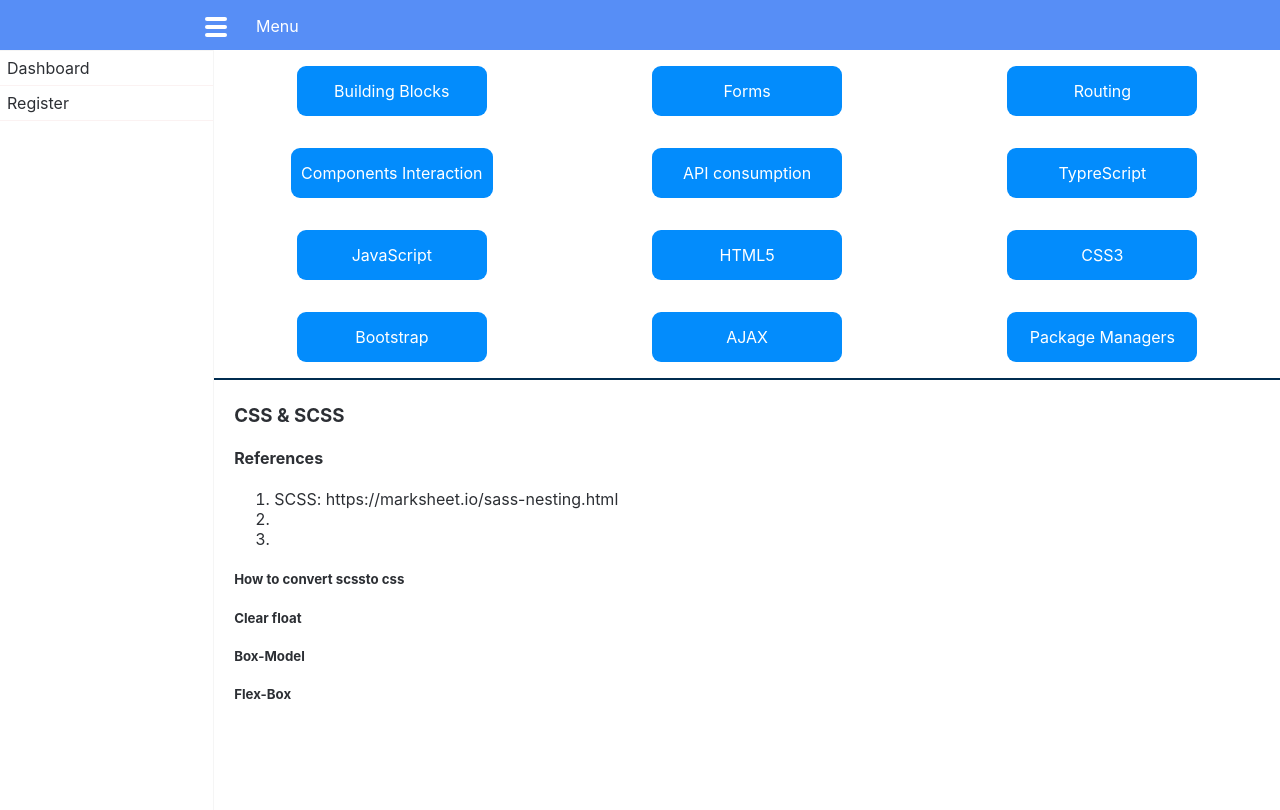
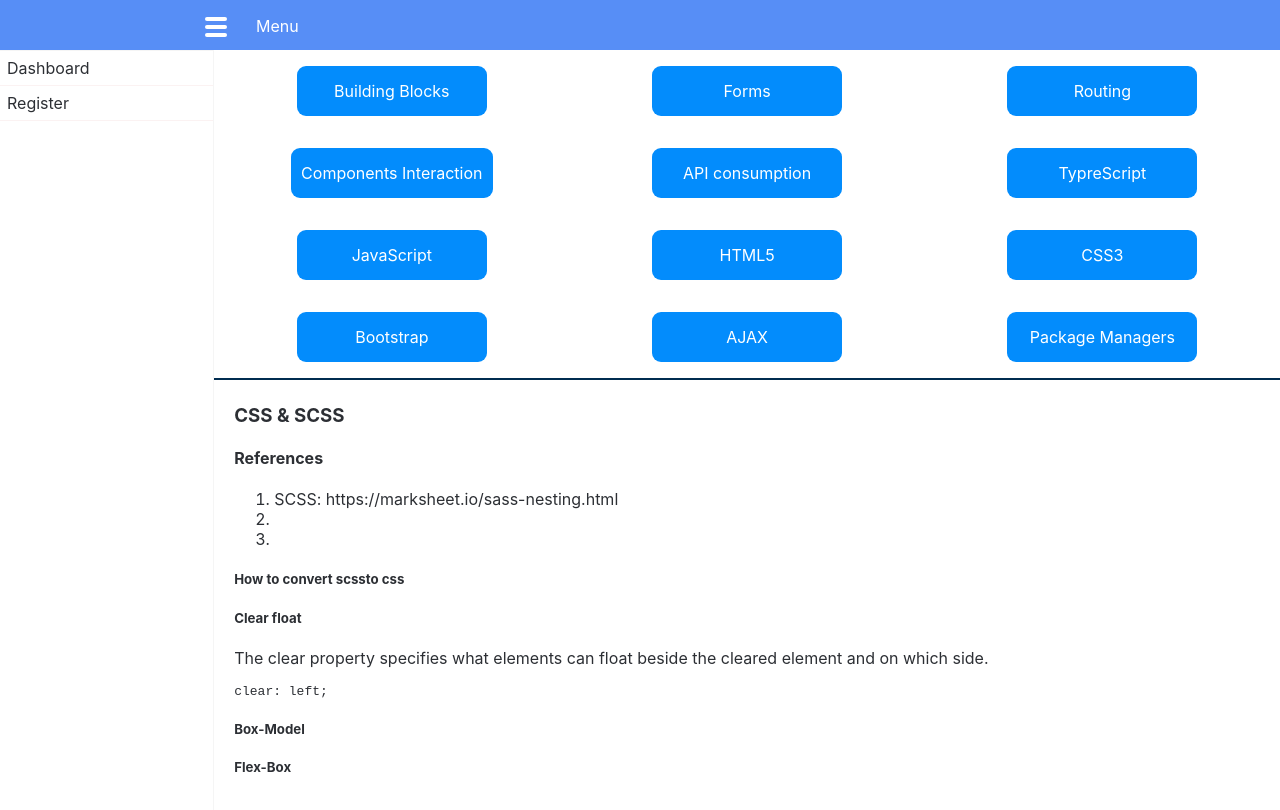
Before and after one commit to sivajisanapala/UI-Development, an Angular app: page /dashboard/css in a window 1280 px wide. Shown: the top 810 px of the page. Built offline with nearby package versions, Linux system fonts and the light colour scheme.

Commit message:
2 files modified

```diff
--- a/src/app/items/dashboard/brief/css3/css3.component.html
+++ b/src/app/items/dashboard/brief/css3/css3.component.html
@@ -10,6 +10,9 @@
 <h5>How to convert scssto css</h5>
 
 <h5>Clear float</h5>
+<p>The clear property specifies what elements can float beside the cleared element and on which side.</p>
+  <pre>clear: left;</pre>
+
 <h5>Box-Model</h5>
 
 <h5>Flex-Box</h5>
--- a/src/index.html
+++ b/src/index.html
@@ -2,7 +2,7 @@
 <html lang="en">
 <head>
   <meta charset="utf-8">
-  <title>EAngular</title>
+  <title>UI Development</title>
   <base href="/">
 
   <meta name="viewport" content="width=device-width, initial-scale=1">
```
